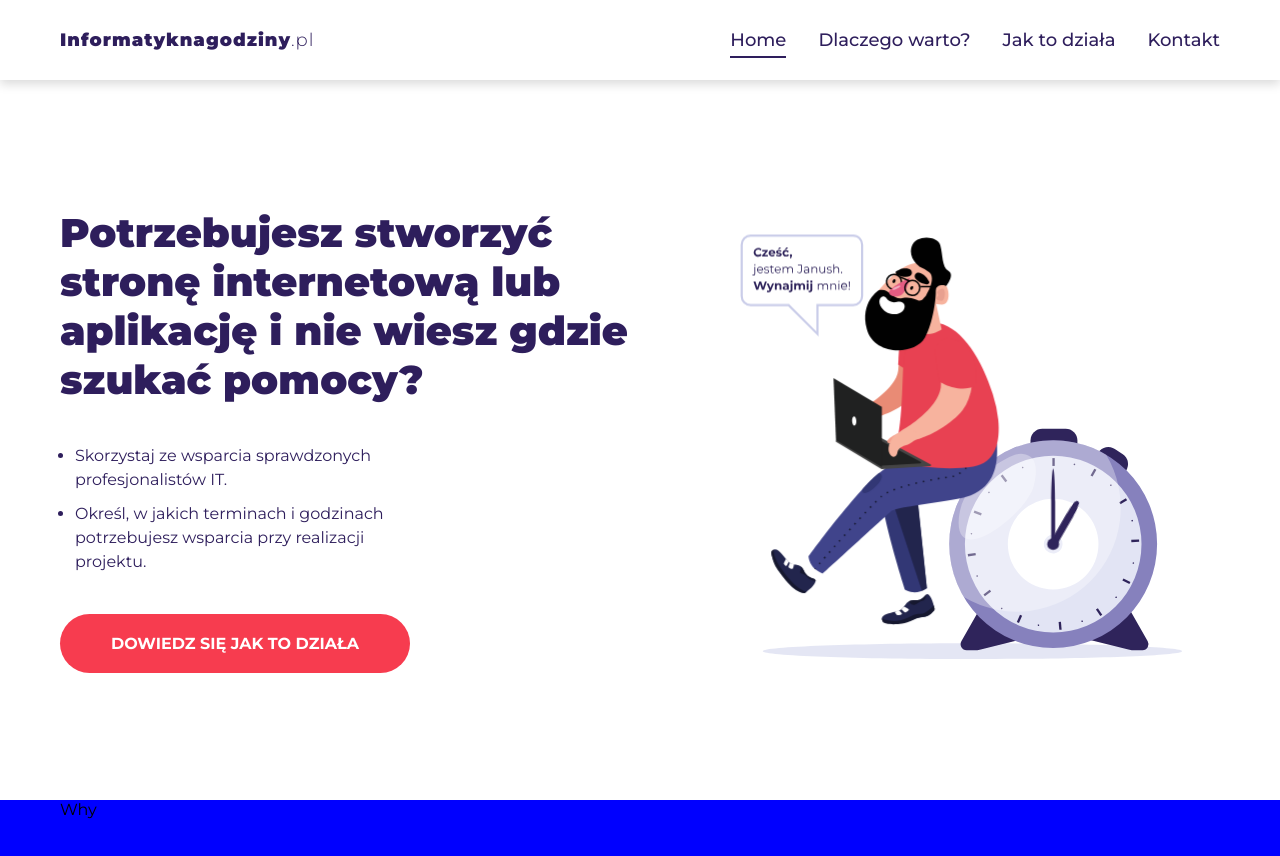
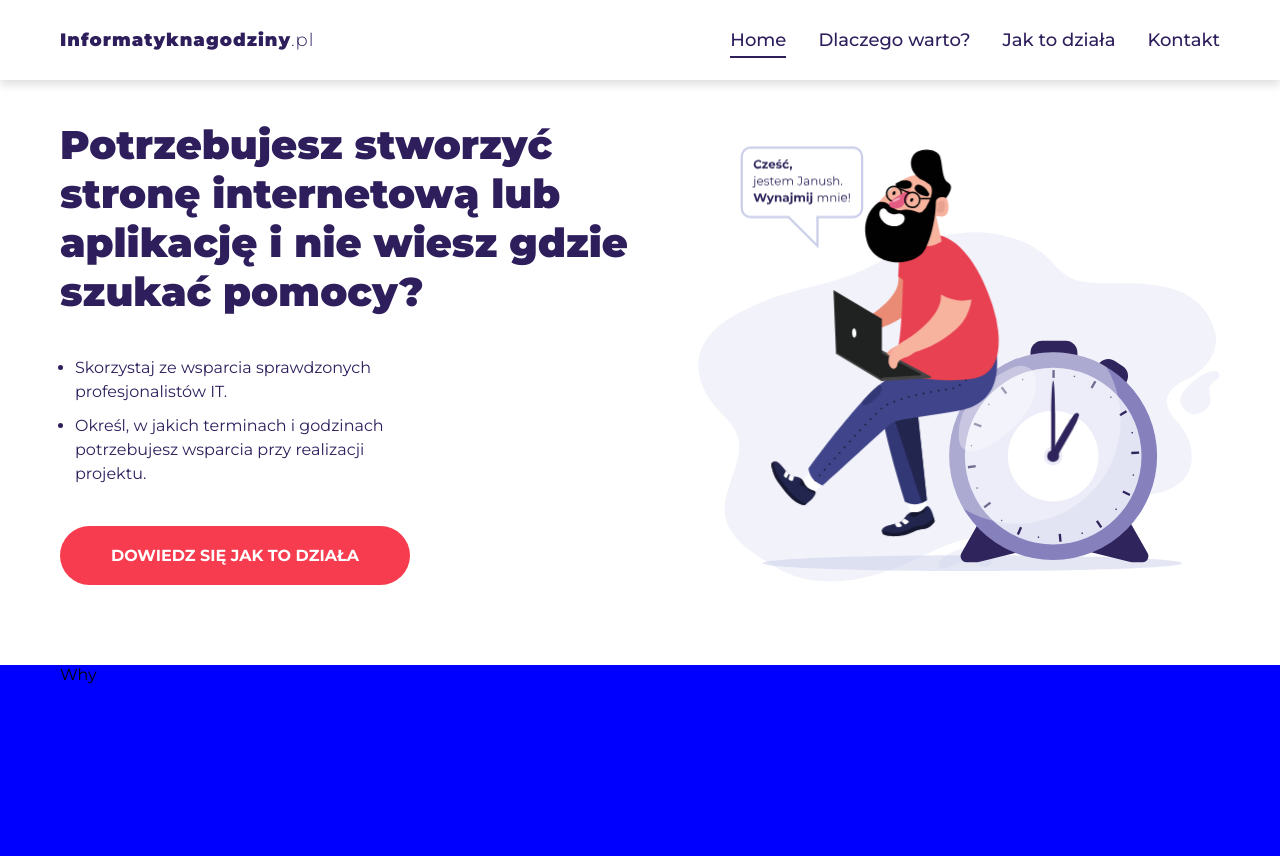
Before and after one commit to lukaszkus/informatyk-app, a React (Create React App) app: page / in a window 1280 px wide. Shown: the top 856 px of the page. Built offline with nearby package versions, Linux system fonts and the light colour scheme.

Commit message:
header upgrade

```diff
--- a/src/components/Header/Header.js
+++ b/src/components/Header/Header.js
@@ -1,4 +1,5 @@
 import React from 'react'
+import { Link } from "react-scroll";
 import './Header.scss'
 
 import { ReactComponent as Janush } from '../../images/janush.svg'
@@ -20,7 +21,16 @@ export default function Header() {
               <li>Określ, w jakich terminach i godzinach potrzebujesz wsparcia przy realizacji projektu.</li>
             </ul>
             <div className="header-cta">
-                            <a href="#qqq">Dowiedz się jak to działa</a>
+              {/* <a href="#qqq">Dowiedz się jak to działa</a> */}
+              <Link
+                to="howItWorks"
+                spy={true}
+                smooth={true}
+                offset={-80}
+                duration={500}
+              >
+                Dowiedz się jak to działa
+              </Link>
             </div>
           </div>
           <div className="header-image">
--- a/src/components/Header/Header.scss
+++ b/src/components/Header/Header.scss
@@ -1,7 +1,7 @@
 @import "../../styles/main";
 
 .header-wrapper {
-  background-color: $light-color;
+  // background-color: $light-color;
   height: 100%;
   width: 100%;
   .container {
@@ -13,6 +13,7 @@
       height: 100%;
       width: 100%;
       padding: 40px 0;
+      position: relative;
       .header-heading {
         h1 {
           color: $primary-color;
@@ -24,7 +25,7 @@
           margin-left: 15px;
           font-size: 0.875rem;
           line-height: 1.5;
-          padding: 20px 0;
+          padding: 25px 0;
           li {
             &:first-child {
               margin-bottom: 10px;
@@ -34,7 +35,7 @@
         .header-cta {
           width: 100%;
           text-align: center;
-          margin: 20px 0;
+          margin-bottom: 20px;
           a {
             padding: 20px 15px;
             background-color: $accent-color;
@@ -44,6 +45,7 @@
             color: $light-color;
             font-weight: 700;
             border-radius: 50px;
+            cursor: pointer;
             &:hover {
               background-image: $primary-gradient;
             }
@@ -52,6 +54,10 @@
       }
       .header-image {
         width: 100%;
+        background-image: url(../../images/bg.svg);
+        background-size: contain;
+        background-repeat: no-repeat;
+        background-position: bottom right;
       }
     }
   }
@@ -59,14 +65,14 @@
 
 @media screen and (min-width: 600px) {
   .header-wrapper {
-    height: calc(100vh - 80px);
+    height: 100%;
     .container {
       height: 100%;
       .header {
         width: 100%;
         height: 100%;
         flex-direction: row;
-        // padding: 50px 0;
+        margin-bottom: 40px;
         .header-heading {
           width: 55%;
           h1 {
--- a/src/styles/main.scss
+++ b/src/styles/main.scss
@@ -10,6 +10,7 @@
 body {
   font-size: 16px;
   font-family: "Montserrat", "Arial", sans-serif;
+  overflow-x: hidden;
 }
 
 .container {
```
Lines whose indentation alone changed are shown as unchanged.
